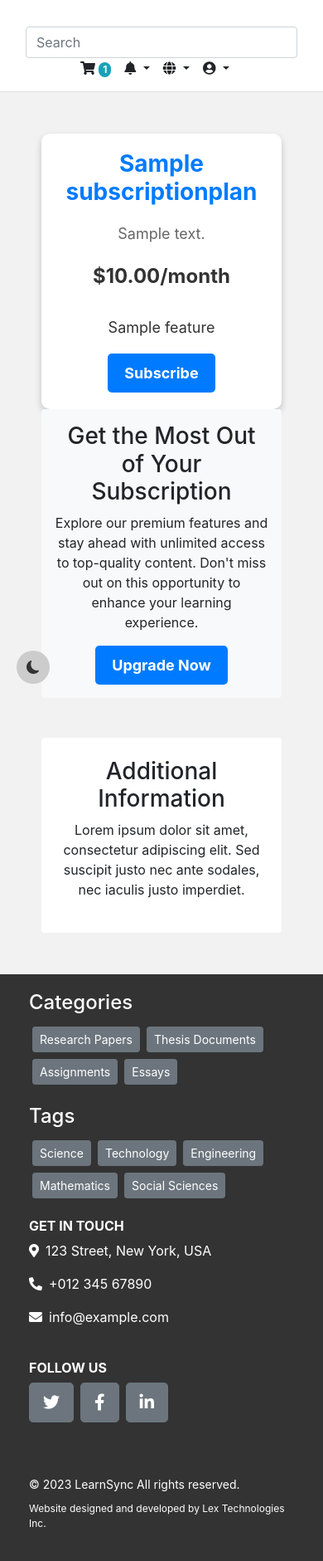
After one commit to Kimani-Mburu/LearnSync_Project, a Django app: page /subscription/subscription-plan/1/ in a window 390 px wide. The commit adds this page. Shown: the whole page at 83% size. Run offline with Django 3.2, Linux system fonts and the light colour scheme; tables that the repository leaves empty hold one stand-in row (values such as "Sample post"); some libraries are stand-ins or nearby versions.

Commit message:
Subscribe plans and detail

```diff
--- a/learnsync_app/views.py
+++ b/learnsync_app/views.py
@@ -91,7 +91,7 @@ class CombinedView(View):
     def get_related_papers(self, paper):
         # Implement the logic to get related papers based on tags and categories
         # For example:
-        related_papers = paper.__class__.objects.filter(tags__in=paper.tags.all()).exclude(pk=paper.pk).distinct()[:3]
+        related_papers = paper.__class__.objects.filter(tags__in=paper.tags.all()).exclude(pk=paper.pk).distinct()[:4]
         return related_papers
 
     def post(self, request, *args, **kwargs):
@@ -108,7 +108,6 @@ class CombinedView(View):
         # Check if the user is authenticated
         if request.user.is_authenticated:
             # Implement additional permission checks here if required
-            # For example, you can check if the user is the owner of the paper or has specific permissions.
 
             try:
                 if os.path.exists(file_path):
@@ -124,7 +123,7 @@ class CombinedView(View):
                 raise Http404("An error occurred while downloading the file.")
         else:
             # Redirect to the login page if the user is not authenticated
-            return redirect(reverse('login'))  # Assuming you have a URL pattern named 'login' for the login view
+            return redirect(reverse('account_login'))  # Assuming you have a URL pattern named 'login' for the login view
 
 class DashboardView(View):
     def get(self, request):
--- a/learnsync_backend/urls.py
+++ b/learnsync_backend/urls.py
@@ -11,7 +11,8 @@ urlpatterns = [
     path('graphql/', GraphQLView.as_view(graphiql=True)),
     path('learnsync/', include('learnsync_app.urls')),
     path('accounts/', include('accounts.urls')),
-    path('forum/',include('forum.urls'))
+    path('forum/',include('forum.urls')),
+    path('subscription/', include('subscription.urls')),
 
 
 ]
--- a/subscription/models.py
+++ b/subscription/models.py
@@ -1,32 +1,85 @@
 from django.db import models
 from django.contrib.auth.models import User
-from learnsync_app.models import ThesisPaper
-class SubscriptionPlan(models.Model):
+from django.contrib.contenttypes.models import ContentType
+from django.contrib.contenttypes.fields import GenericForeignKey
+
+class Feature(models.Model):
     name = models.CharField(max_length=100)
-    price = models.DecimalField(max_digits=8, decimal_places=2)
-    duration = models.PositiveIntegerField()  # Duration in days or months, etc.
-    features = models.TextField()
 
     def __str__(self):
         return self.name
 
 
-class UserSubscription(models.Model):
+
+class SubscriptionPlan(models.Model):
+    name = models.CharField(max_length=100)
+    price = models.DecimalField(max_digits=8, decimal_places=2)
+    duration = models.DurationField()
+    features = models.ManyToManyField(Feature)
+
+    description = models.TextField()
+
+
+    def __str__(self):
+        return self.name
+
+class Subscription(models.Model):
     user = models.ForeignKey(User, on_delete=models.CASCADE)
     subscription_plan = models.ForeignKey(SubscriptionPlan, on_delete=models.CASCADE)
-    start_date = models.DateField()
-    end_date = models.DateField()
-    active = models.BooleanField(default=True)
+    start_date = models.DateTimeField(auto_now_add=True)
+    end_date = models.DateTimeField()
 
     def __str__(self):
         return f"{self.user.username} - {self.subscription_plan.name}"
 
-
-class PurchaseTransaction(models.Model):
+class Purchase(models.Model):
     user = models.ForeignKey(User, on_delete=models.CASCADE)
-    paper = models.ForeignKey(ThesisPaper, on_delete=models.CASCADE)
-    timestamp = models.DateTimeField(auto_now_add=True)
-    payment_amount = models.DecimalField(max_digits=8, decimal_places=2)
+    content_type = models.ForeignKey(ContentType, on_delete=models.CASCADE)
+    object_id = models.PositiveIntegerField()
+    paper = GenericForeignKey('content_type', 'object_id')
+    purchased_at = models.DateTimeField(auto_now_add=True)
 
     def __str__(self):
         return f"{self.user.username} - {self.paper.title}"
+
+class StripePayment(models.Model):
+    user = models.ForeignKey(User, on_delete=models.CASCADE)
+    amount = models.DecimalField(max_digits=8, decimal_places=2)
+    timestamp = models.DateTimeField(auto_now_add=True)
+    payment_intent_id = models.CharField(max_length=100)
+    payment_status = models.CharField(max_length=20)
+
+    def __str__(self):
+        return f"{self.user.username} - Stripe Payment - {self.amount}"
+
+class MpesaPayment(models.Model):
+    user = models.ForeignKey(User, on_delete=models.CASCADE)
+    amount = models.DecimalField(max_digits=8, decimal_places=2)
+    timestamp = models.DateTimeField(auto_now_add=True)
+    transaction_code = models.CharField(max_length=100)
+    payment_status = models.CharField(max_length=20)
+
+    def __str__(self):
+        return f"{self.user.username} - Mpesa Payment - {self.amount}"
+
+class SubscriptionTransaction(models.Model):
+    user = models.ForeignKey(User, on_delete=models.CASCADE)
+    subscription_plan = models.ForeignKey(SubscriptionPlan, on_delete=models.CASCADE)
+    transaction_id = models.CharField(max_length=100, unique=True)
+    transaction_amount = models.DecimalField(max_digits=8, decimal_places=2)
+    transaction_timestamp = models.DateTimeField(auto_now_add=True)
+    payment_gateway = models.CharField(max_length=20, choices=[('stripe', 'Stripe'), ('mpesa', 'Mpesa')])
+    payment_status = models.CharField(max_length=20, choices=[('success', 'Success'), ('failed', 'Failed')])
+
+    def __str__(self):
+        return f"{self.user.username} - {self.subscription_plan.name} - {self.transaction_id}"
+
+class DashboardData(models.Model):
+    user = models.ForeignKey(User, on_delete=models.CASCADE)
+    total_purchases = models.IntegerField(default=0)
+    total_stripe_payments = models.IntegerField(default=0)
+    total_mpesa_payments = models.IntegerField(default=0)
+    total_subscription_transactions = models.IntegerField(default=0)
+
+    def __str__(self):
+        return f"{self.user.username} - Dashboard Data"
--- /dev/null
+++ b/subscription/urls.py
@@ -0,0 +1,9 @@
+from django.urls import path
+from . import views
+
+app_name = 'subscription'
+
+urlpatterns = [
+    path('subscription-plans/', views.SubscriptionPlanListView.as_view(), name='subscription_plan_list'),
+    path('subscription-plan/<int:pk>/', views.SubscriptionPlanDetailView.as_view(), name='subscription_plan_detail'),
+]
--- a/subscription/views.py
+++ b/subscription/views.py
@@ -1,3 +1,15 @@
-from django.shortcuts import render
+from django.shortcuts import render, get_object_or_404
+from django.views import View
+from .models import SubscriptionPlan
 
-# Create your views here.
+class SubscriptionPlanListView(View):
+    def get(self, request):
+        subscription_plans = SubscriptionPlan.objects.all()
+        context = {'subscription_plans': subscription_plans}
+        return render(request, 'subscription/plans.html', context)
+
+class SubscriptionPlanDetailView(View):
+    def get(self, request, pk):
+        subscription_plan = get_object_or_404(SubscriptionPlan, pk=pk)
+        context = {'subscription_plan': subscription_plan}
+        return render(request, 'subscription/plan_detail.html', context)
--- /dev/null
+++ b/templates/subscription/plan_detail.html
@@ -0,0 +1,138 @@
+{% extends 'base.html' %}
+{% load static %}
+{% block extra_stylesheets %}
+<style>
+    /* Additional styles go here */
+    .subscription-plan-detail {
+        padding: 50px;
+        text-align: center;
+        background-color: #f2f2f2;
+    }
+    .plan-section {
+        max-width: 800px;
+        margin: 0 auto;
+        background-color: white;
+        border-radius: 10px;
+        box-shadow: 0 4px 8px rgba(0, 0, 0, 0.2);
+        padding: 30px;
+        position: relative;
+    }
+    .plan-title {
+        font-size: 36px;
+        font-weight: bold;
+        margin-bottom: 20px;
+        color: #007bff;
+    }
+    .plan-description {
+        font-size: 20px;
+        color: #666;
+        margin-bottom: 30px;
+    }
+    .plan-price {
+        font-size: 32px;
+        font-weight: bold;
+        margin-bottom: 20px;
+        color: #333;
+    }
+    .feature-list {
+        list-style: none;
+        padding-left: 0;
+        margin-top: 30px;
+        text-align: center;
+    }
+    .feature-list li {
+        font-size: 20px;
+        margin-bottom: 10px;
+        position: relative;
+        line-height: 1.6;
+    }
+    .feature-list li::before {
+        color: #007bff;
+        position: absolute;
+        left: -25px;
+        font-size: 18px;
+    }
+    .feature-list li:nth-child(odd) {
+        color: #333;
+    }
+    .feature-list li:nth-child(even) {
+        color: #007bff;
+    }
+    .subscribe-button {
+        display: inline-block;
+        padding: 12px 24px;
+        font-size: 20px;
+        font-weight: bold;
+        text-align: center;
+        background-color: #007bff;
+        color: white;
+        border: none;
+        border-radius: 5px;
+        cursor: pointer;
+        transition: background-color 0.3s;
+        text-decoration: none;
+    }
+    .subscribe-button:hover {
+        background-color: #0056b3;
+    }
+
+    @media (max-width: 768px) {
+        .plan-section {
+            padding: 20px;
+        }
+        .plan-title {
+            font-size: 28px;
+        }
+        .plan-description {
+            font-size: 18px;
+            margin-bottom: 20px;
+        }
+        .plan-price {
+            font-size: 24px;
+        }
+        .feature-list li {
+            font-size: 18px;
+            margin-bottom: 8px;
+        }
+        .subscribe-button {
+            font-size: 18px;
+            padding: 10px 20px;
+        }
+    }
+</style>
+{% endblock extra_stylesheets %}
+
+{% block main %}
+<div class="container subscription-plan-detail">
+    <div class="row">
+        <div class="col-lg-8">
+            <div class="plan-section">
+                <h2 class="plan-title">{{ subscription_plan.name }}</h2>
+                <p class="plan-description">{{ subscription_plan.description }}</p>
+                <p class="plan-price">${{ subscription_plan.price }}/month</p>
+                <ul class="feature-list">
+                    {% for feature in subscription_plan.features.all %}
+                    <li>{{ feature.name }}</li>
+                    {% endfor %}
+                </ul>
+                <a href="#" class="subscribe-button">Subscribe</a>
+            </div>
+        </div>
+        <div class="col-lg-4">
+            <div class="sidebar bg-light p-3 rounded">
+                <h3 class="sidebar-title">Get the Most Out of Your Subscription</h3>
+                <p class="sidebar-content">Explore our premium features and stay ahead with unlimited access to top-quality content. Don't miss out on this opportunity to enhance your learning experience.</p>
+                <a href="#" class="subscribe-button">Upgrade Now</a>
+            </div>
+        </div>
+    </div>
+    <div class="row mt-5">
+        <div class="col-lg-12">
+            <div class="additional-content-section p-4 bg-white rounded">
+                <h3 class="section-title">Additional Information</h3>
+                <p>Lorem ipsum dolor sit amet, consectetur adipiscing elit. Sed suscipit justo nec ante sodales, nec iaculis justo imperdiet.</p>
+            </div>
+        </div>
+    </div>
+</div>
+{% endblock main %}
```
Also changed, not shown: subscription/admin.py (+42 -11 lines), templates/app/index.html (+3 -25 lines), templates/subscription/plans.html (added, +87 -0 lines), subscription/migrations/0002_dashboarddata_mpesapayment_purchase_stripepayment_and_more.py (added), subscription/migrations/0003_feature_subscriptionplan_features.py (added).
